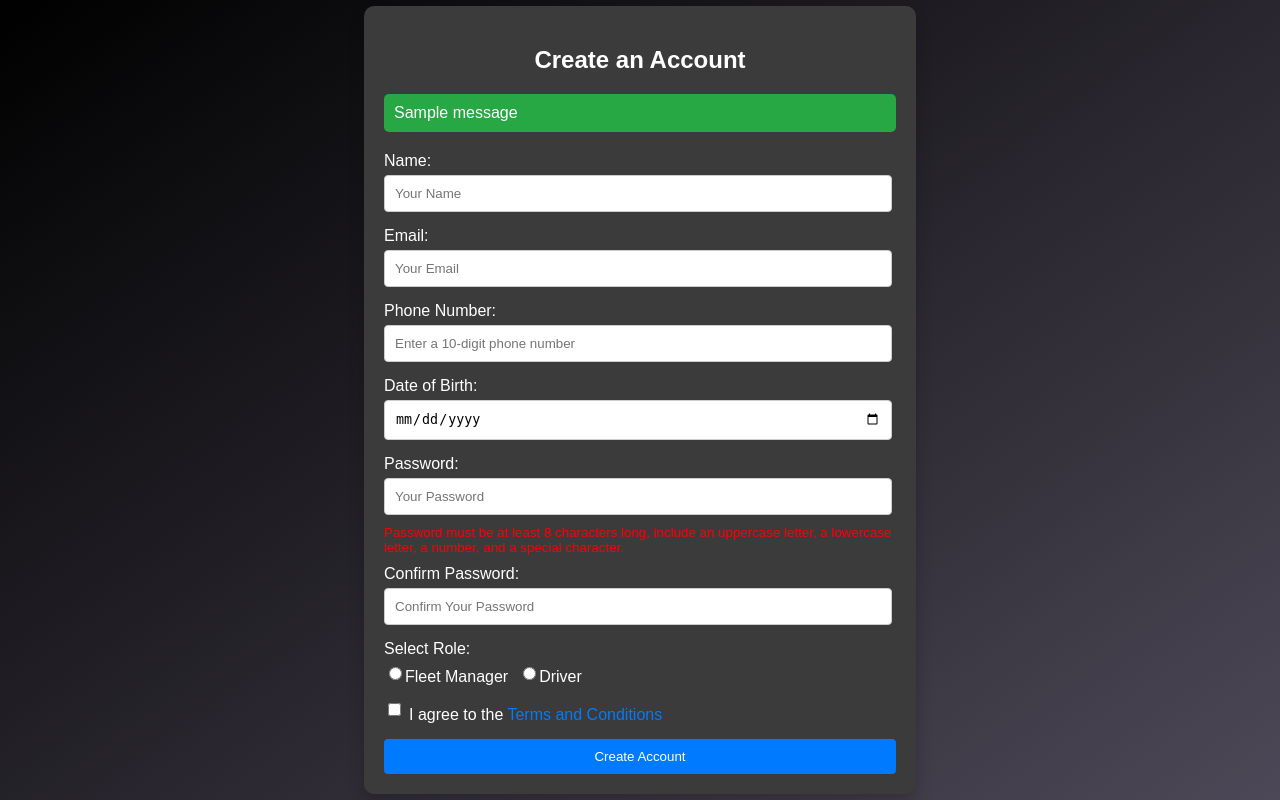
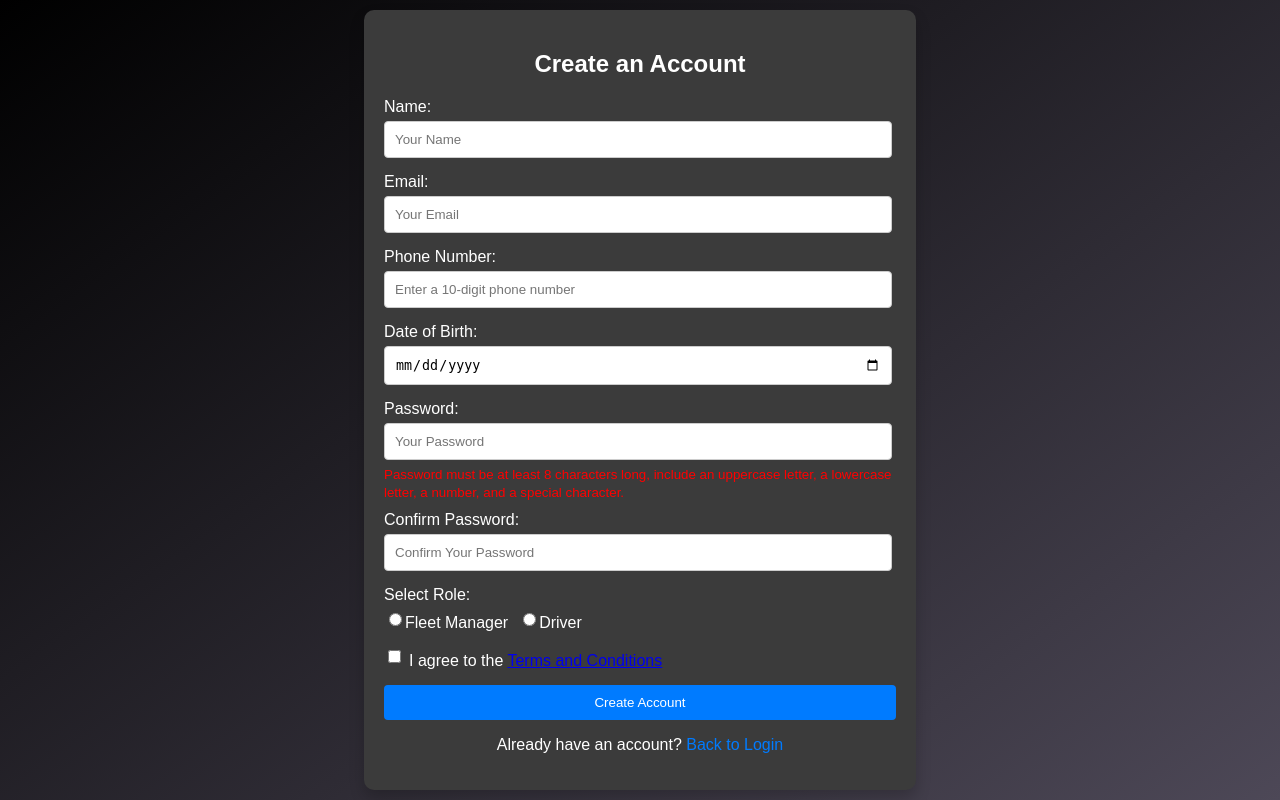
Before and after one commit to sahithyamadala/EVMonitoring, a Flask app: page /register in a window 1280 px wide. Run offline with Flask 3, Linux system fonts and the light colour scheme; tables that the repository leaves empty hold one stand-in row (values such as "Sample post"); one stand-in notice (Sample message) is shown; parts of the project's set-up code (start-up, migrations or seed data) failed here and were passed over.

Commit message:
Update registration.html

```diff
--- a/templates/registration.html
+++ b/templates/registration.html
@@ -50,6 +50,17 @@
         button:hover {
             background-color: #0056b3;
         }
+        #back-to-login {
+            margin-top: 15px;
+            text-align: center;
+        }
+        #back-to-login a {
+            color: #007bff;
+            text-decoration: none;
+        }
+        #back-to-login a:hover {
+            text-decoration: underline;
+        }
         .modal {
             display: none;
             position: fixed;
@@ -79,49 +90,11 @@
             color: black;
             cursor: pointer;
         }
-        #terms-link {
-            color: #007bff;
-            text-decoration: none;
-            cursor: pointer;
-        }
-        #terms-link:hover {
-            text-decoration: underline;
-        }
-        .flash {
-            margin-bottom: 20px;
-            padding: 10px;
-            border-radius: 5px;
-        }
-        .flash.success {
-            background-color: #28a745;
-            color: white;
-        }
-        .flash.error {
-            background-color: #dc3545;
-            color: white;
-        }
-        small {
-            display: block;
-            margin-top: 5px;
-        }
     </style>
 </head>
 <body>
     <div class="container">
         <h2>Create an Account</h2>
-
-        <!-- Flash message display -->
-        {% with messages = get_flashed_messages(with_categories=true) %}
-            {% if messages %}
-                <div>
-                    {% for category, message in messages %}
-                        <div class="flash {{ category }}">{{ message }}</div>
-                    {% endfor %}
-                </div>
-            {% endif %}
-        {% endwith %}
-
-        <!-- Registration form -->
         <form action="/register" method="POST">
             <label for="name">Name:</label>
             <input type="text" id="name" name="name" placeholder="Your Name" required>
@@ -162,18 +135,10 @@
 
             <button type="submit">Create Account</button>
         </form>
-    </div>
 
-    <!-- Modal for Terms and Conditions -->
-    <div id="terms-modal" class="modal">
-        <div class="modal-content">
-            <span class="close-button" id="close-button">&times;</span>
-            <h2>Terms and Conditions</h2>
-            <p>
-                By using our Service, you confirm that you are at least 18 years old and have a valid driver’s license.
-                You agree to ensure your electric vehicle is safe and compliant with all laws while using designated
-                charging stations operated by third parties, for which we are not responsible.
-            </p>
+        <!-- Back to Login Link -->
+        <div id="back-to-login">
+            <p>Already have an account? <a href="/login">Back to Login</a></p>
         </div>
     </div>
 
```
